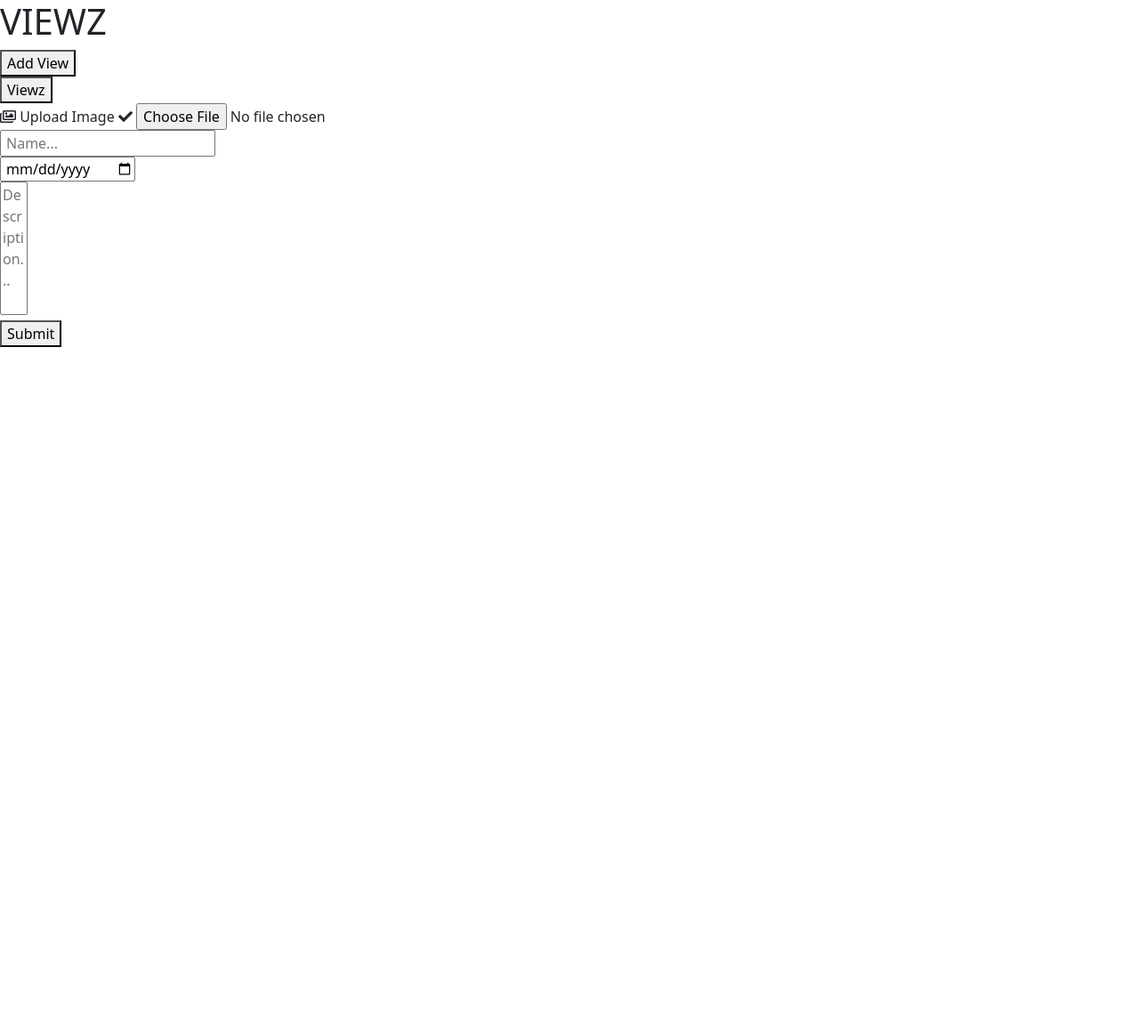
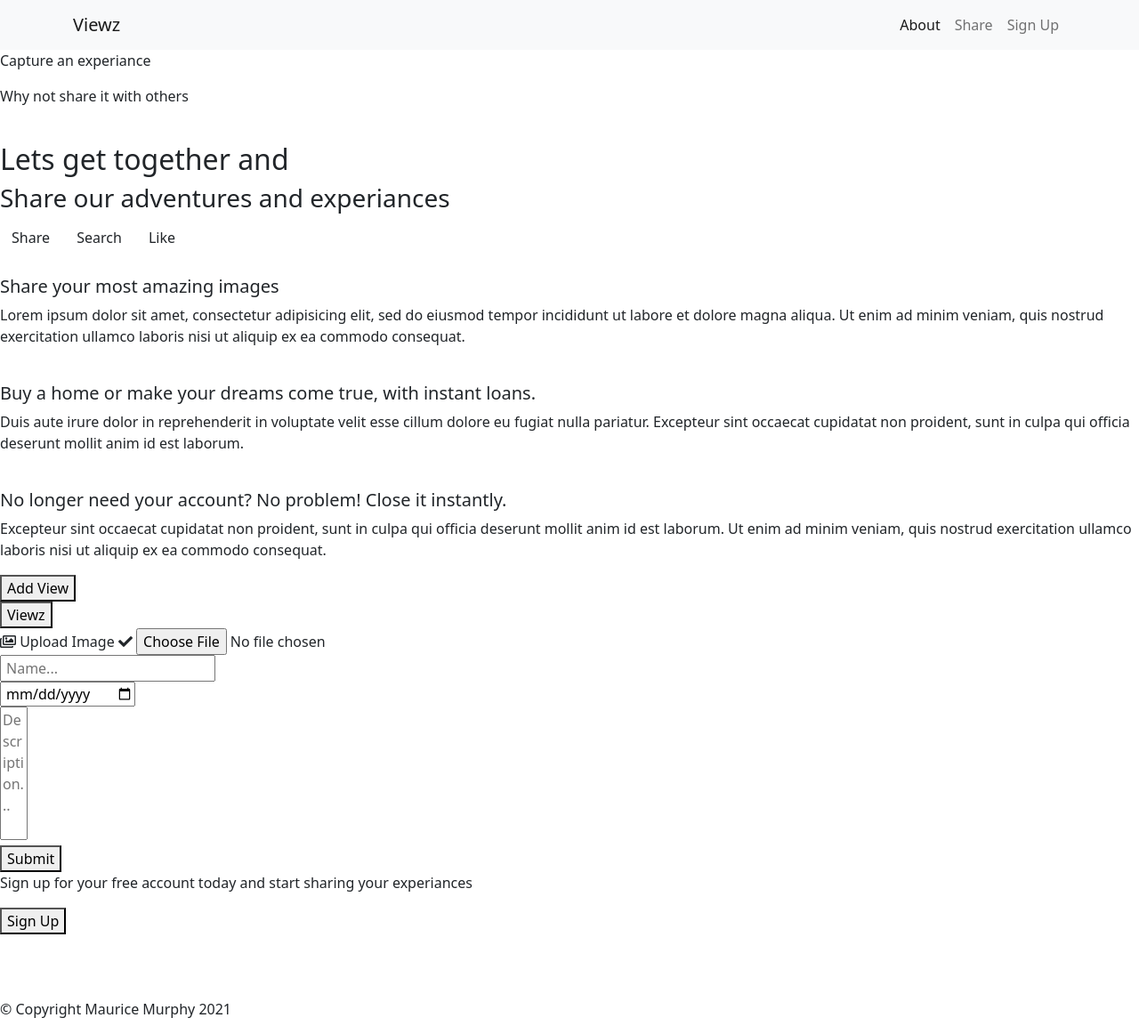
Before and after one commit to Code-Institute-Submissions/Viewz, a website: page index.html in a window 1280 px wide. Shown: the whole page at 89% size. Before the commit the page ends 800 px from the top, so only its background shows below. Drawn offline with nearby package versions, Linux system fonts and the light colour scheme.

Commit message:
Add navbar, about section and sign up section to the index.html file

```diff
--- a/index.html
+++ b/index.html
@@ -22,36 +22,131 @@
       integrity="sha512-xodZBNTC5n17Xt2atTPuE1HxjVMSvLVW9ocqUKLsCC5CXdbqCmblAshOMAS6/keqq/sMZMZ19scR4PsZChSR7A=="
       crossorigin=""
     />
-    <script
-      defer
-      src="https://unpkg.com/leaflet@1.7.1/dist/leaflet.js"
-      integrity="sha512-XQoYMqMTK8LvdxXYG3nZ448hOEQiglfqkJs1NOQV44cWnUrBc8PkAOcXy20w0vlaXaVUearIOBhiXZ5V3ynxwA=="
-      crossorigin=""
-    ></script>
-
     <link rel="preconnect" href="https://fonts.gstatic.com" />
     <link
       href="https://fonts.googleapis.com/css2?family=Poppins:wght@100;400;700&display=swap"
       rel="stylesheet"
     />
     <link rel="stylesheet" href="/assets/css/styles.css" />
-    <script defer src="/assets/js/index.js"></script>
   </head>
 
   <body onload="refresh()">
-    <div class="brand-name"><h1>VIEWZ</h1></div>
-    <section id="app-container" class="app-container" onload="initCoords()">
-      <section class="ss1 map-container">
-        <div id="map" class="map"></div>
+    <nav class="navbar navbar-expand-lg navbar-light bg-light">
+      <div class="container">
+        <a class="navbar-brand" href="#">Viewz</a>
+        <button
+          class="navbar-toggler"
+          type="button"
+          data-bs-toggle="collapse"
+          data-bs-target="#navbarNav"
+        >
+          <span class="navbar-toggler-icon"></span>
+        </button>
+        <div
+          class="collapse navbar-collapse justify-content-end"
+          id="navbarNav"
+        >
+          <ul class="navbar-nav">
+            <li class="nav-item">
+              <a class="nav-link active" aria-current="page" href="#section-2"
+                >About</a
+              >
+            </li>
+            <li class="nav-item">
+              <a class="nav-link" href="#mapid">Share</a>
+            </li>
+            <li class="nav-item">
+              <a class="nav-link" href="#footer">Sign Up</a>
+            </li>
+          </ul>
+        </div>
+      </div>
+    </nav>
+
+    <section class="hero">
+      <div class="hero-text">
+        <p class="brand-tagline">Capture an experiance</p>
+        <p class="brand-statement">Why not share it with others</p>
+      </div>
+      <div class="img-filter"></div>
+      <img src="assets/imgs/hero.jpg" alt="" />
     </section>
+
+    <section class="section" id="section-2">
+      <div class="section-title">
+        <h2 class="section-description">Lets get together and</h2>
+        <h3 class="section-header">Share our adventures and experiances</h3>
+      </div>
+      <div class="description">
+        <div class="description-tab-container">
+          <button
+            class="btn description-tab description-tab-1 description-tab-active"
+            data-tab="1"
+          >
+            Share
+          </button>
+          <button class="btn description-tab description-tab-2" data-tab="2">
+            Search
+          </button>
+          <button class="btn description-tab description-tab-3" data-tab="3">
+            Like
+          </button>
+        </div>
+        <div
+          class="description-content description-content-1 description-content-active"
+        >
+          <div class="description-icon description-icon-1">
+            <img src="" alt="" />
+          </div>
+          <h5 class="description-header">Share your most amazing images</h5>
+          <p>
+            Lorem ipsum dolor sit amet, consectetur adipisicing elit, sed do
+            eiusmod tempor incididunt ut labore et dolore magna aliqua. Ut enim
+            ad minim veniam, quis nostrud exercitation ullamco laboris nisi ut
+            aliquip ex ea commodo consequat.
+          </p>
+        </div>
+
+        <div class="description-content description-content-2">
+          <div class="description-icon description-icon-2">
+            <img src="" alt="" />
+          </div>
+          <h5 class="description-header">
+            Buy a home or make your dreams come true, with instant loans.
+          </h5>
+          <p>
+            Duis aute irure dolor in reprehenderit in voluptate velit esse
+            cillum dolore eu fugiat nulla pariatur. Excepteur sint occaecat
+            cupidatat non proident, sunt in culpa qui officia deserunt mollit
+            anim id est laborum.
+          </p>
+        </div>
+        <div class="description-content description-content-3">
+          <div class="description-icon description-icon-3">
+            <img src="" alt="" />
+          </div>
+          <h5 class="description-header">
+            No longer need your account? No problem! Close it instantly.
+          </h5>
+          <p>
+            Excepteur sint occaecat cupidatat non proident, sunt in culpa qui
+            officia deserunt mollit anim id est laborum. Ut enim ad minim
+            veniam, quis nostrud exercitation ullamco laboris nisi ut aliquip ex
+            ea commodo consequat.
+          </p>
+        </div>
+      </div>
+    </section>
+
+    <section id="mapid"></section>
 
     <section class="ss2 view-container">
       <div class="toggle-container">
         <div class="toggle-view add-view">
-            <button class="form-btn" type="submit">Add View</button>
+          <button class="add-view-btn form-btn" type="submit">Add View</button>
         </div>
         <div class="toggle-view list-views">
-            <button class="form-btn" type="submit">Viewz</button>
+          <button class="viewz-btn form-btn" type="submit">Viewz</button>
         </div>
       </div>
 
@@ -75,15 +170,10 @@
               />
             </div>
             <div class="input">
-                <input
-                  style="padding-left: 5px"
-                  id="date"
-                  type="date"
-                  required
-                />
+              <input style="padding-left: 5px" id="date" type="date" required />
             </div>
           </div>
-            <div class="description input-container">
+          <div class="view-description input-container">
             <div class="input">
               <textarea
                 id="viewDescription"
@@ -102,18 +192,51 @@
         </form>
       </div>
 
-        <section class="cards container" id="list"></section>
+      <section class="cards" id="list"></section>
 
       <div class="pagenumbers footer" id="pagination"></div>
-      </section>
     </section>
 
     <section class="popUp hidden" id="popUp"></section>
 
+    <footer id="footer">
+      <div class="sign-up">
+        <div>
+          <p>
+            Sign up for your free account today and start sharing your
+            experiances
+          </p>
+        </div>
+        <div><button>Sign Up</button></div>
+      </div>
+      <div class="social-container">
+        <div><img src="" alt="" /></div>
+        <div><img src="" alt="" /></div>
+        <div><img src="" alt="" /></div>
+      </div>
+      <div class="copyright"><p>© Copyright Maurice Murphy 2021</p></div>
+    </footer>
+
     <script
-      src="https://cdn.jsdelivr.net/npm/bootstrap@5.0.0-beta2/dist/js/bootstrap.bundle.min.js"
-      integrity="sha384-b5kHyXgcpbZJO/tY9Ul7kGkf1S0CWuKcCD38l8YkeH8z8QjE0GmW1gYU5S9FOnJ0"
-      crossorigin="anonymous"
+      src="https://unpkg.com/leaflet@1.7.1/dist/leaflet.js"
+      integrity="sha512-XQoYMqMTK8LvdxXYG3nZ448hOEQiglfqkJs1NOQV44cWnUrBc8PkAOcXy20w0vlaXaVUearIOBhiXZ5V3ynxwA=="
+      crossorigin=""
     ></script>
+
+    <script src="/assets/js/index.js"></script>
+
+    <!-- <script>
+      let mymap = L.map("mapid").setView([51.505, -0.09], 13);
+
+      L.tileLayer("https://{s}.tile.openstreetmap.org/{z}/{x}/{y}.png", {
+        attribution:
+          'Map data &copy; <a href="https://www.openstreetmap.org/copyright">OpenStreetMap</a> contributors, Imagery © <a href="https://www.mapbox.com/">Mapbox</a>',
+        maxZoom: 18,
+        id: "mapbox/streets-v11",
+        tileSize: 512,
+        zoomOffset: -1,
+        accessToken: "your.mapbox.access.token",
+      }).addTo(mymap);
+    </script> -->
   </body>
 </html>
```
Lines whose indentation alone changed are shown as unchanged.
